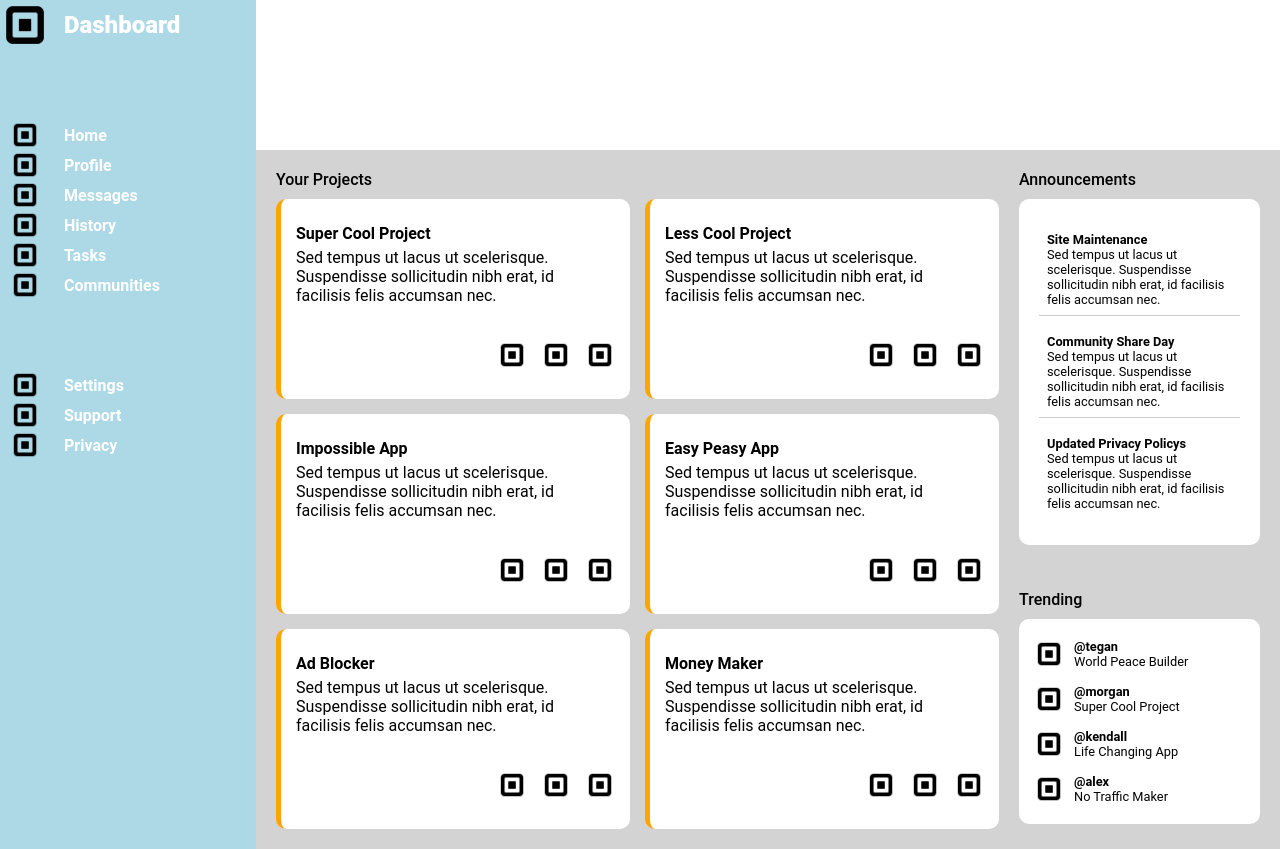
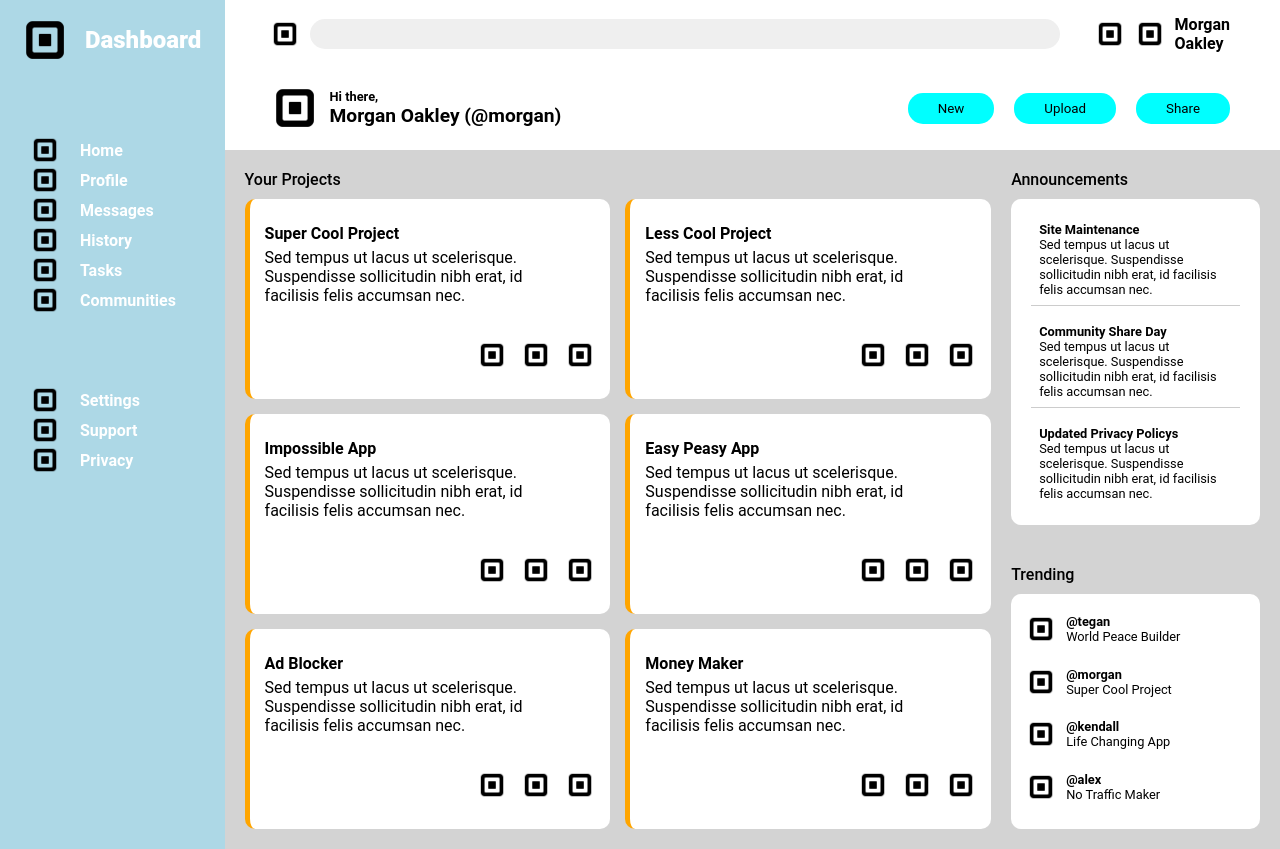
Before and after one commit to dubemnwiz/admin-dashboard, a plain HTML site: page index.html in a window 1280 px wide. Drawn offline with Linux system fonts and the light colour scheme.

Commit message:
Finished structure of entire page

```diff
--- a/index.html
+++ b/index.html
@@ -46,7 +46,33 @@
                 </div>
             </div>
         </div>
-        <div class="header"></div>
+        <div class="header">
+            <div class="top">
+                <div class="search">
+                    <img src="/images/icon.png">
+                    <button></button>
+                </div>
+                <div class="profile">
+                    <img src="/images/icon.png">
+                    <img src="/images/icon.png">
+                    <div><strong>Morgan Oakley</strong></div>
+                </div>
+            </div>
+            <div class="bot">
+                <div class="intro">
+                    <img src="/images/icon.png">
+                    <div class="introStack">
+                        <div id="hi">Hi there,</div>
+                        <div id="hi2">Morgan Oakley (@morgan)</div>
+                    </div>
+                </div>
+                <div class="buttons">
+                    <button>New</button>
+                    <button>Upload</button>
+                    <button>Share</button>
+                </div>
+            </div>
+        </div>
         <div class="main">
             <div class="projects">
                 <div class="mainTitle">Your Projects</div>
--- a/style.css
+++ b/style.css
@@ -40,8 +40,9 @@
 }
 
 .sideHeaderItem {
-    display: grid;
-    grid-template-columns: 1fr 3fr;
+    display: flex;
+    gap: 15px;
+    padding: 15px 0 0 20px;
     font-size: 24px;
     font-weight: 800;
     color: white;
@@ -52,8 +53,9 @@
 }
 
 .navItem {
-    display: grid;
-    grid-template-columns: 1fr 3fr;
+    padding-left: 20px;
+    display: flex;
+    gap: 20px;
     font-weight: bolder;
     color: white;
 }
@@ -126,7 +128,7 @@
     grid-template-rows: repeat(3, 1fr);
     background-color: white;
     border-radius: 10px;
-    padding: 25px 20px;
+    padding: 15px 20px;
     gap: 10px;
     grid-row-gap: solid 1px black;
     font-size: 0.8em;
@@ -153,6 +155,7 @@
     border-radius: 10px;
     padding: 20px 5px;
     gap: 15px;
+    min-height: 235px;
 }
 
 .user {
@@ -163,3 +166,87 @@
 .tText {
     font-size: 0.8em;
 }
+
+/* *********** */
+
+.header img {
+    width: 30px;
+    height: 30px;
+}
+
+.header {
+    display: flex;
+    flex-direction: column;
+}
+
+.top {
+    display: flex;
+    padding: 15px 50px 15px 45px;
+    align-items: center;
+    gap: 35px;
+    justify-content: space-between;
+}
+
+.top button {
+    padding: 15px 375px;
+    border-radius: 15px;
+    border-style: none;
+}
+
+.search {
+    display: flex;
+    align-items: center;
+    gap: 10px;
+}
+
+.profile {
+    display: flex;
+    align-items: center;
+    gap: 10px;
+}
+
+.bot {
+    display: flex;
+    padding: 15px 50px 15px 45px;
+    align-items: center;
+    gap: 35px;
+    justify-content: space-between;
+}
+
+.intro {
+    display: flex;
+    gap: 10px;
+    align-items: center;
+}
+
+.intro img {
+    width: 50px;
+    height: 50px;
+}
+
+.introStack {
+    display: flex;
+    flex-direction: column;
+}
+
+.buttons {
+    display: flex;
+    gap: 20px;
+}
+
+.buttons button {
+    padding: 8px 30px;
+    border-radius: 15px;
+    border-style: none;
+    background-color: cyan;
+}
+
+#hi {
+    font-size: 0.8em;
+    font-weight: 600;
+}
+
+#hi2 {
+    font-size: 1.2em;
+    font-weight: 600;
+}
```
